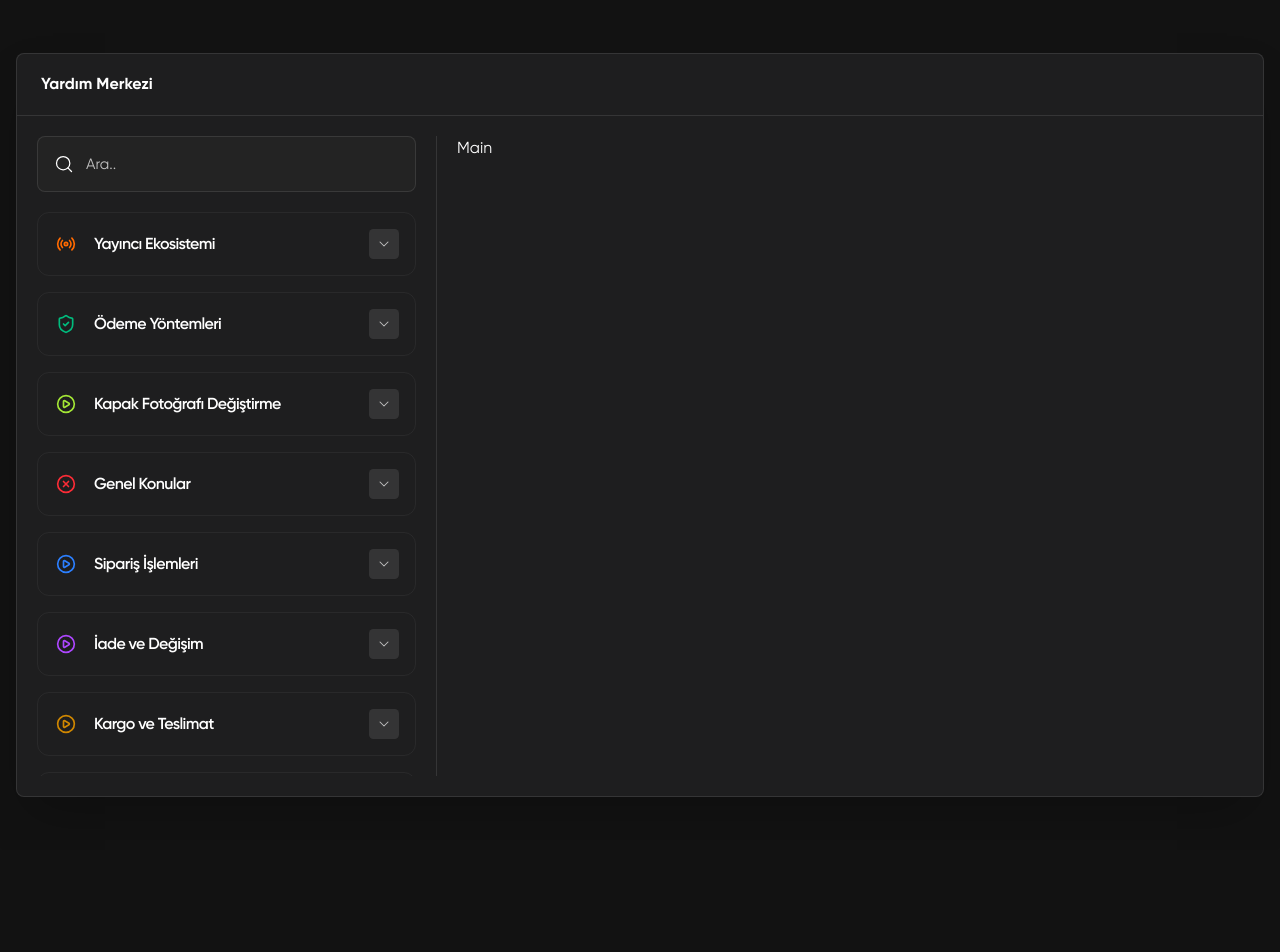
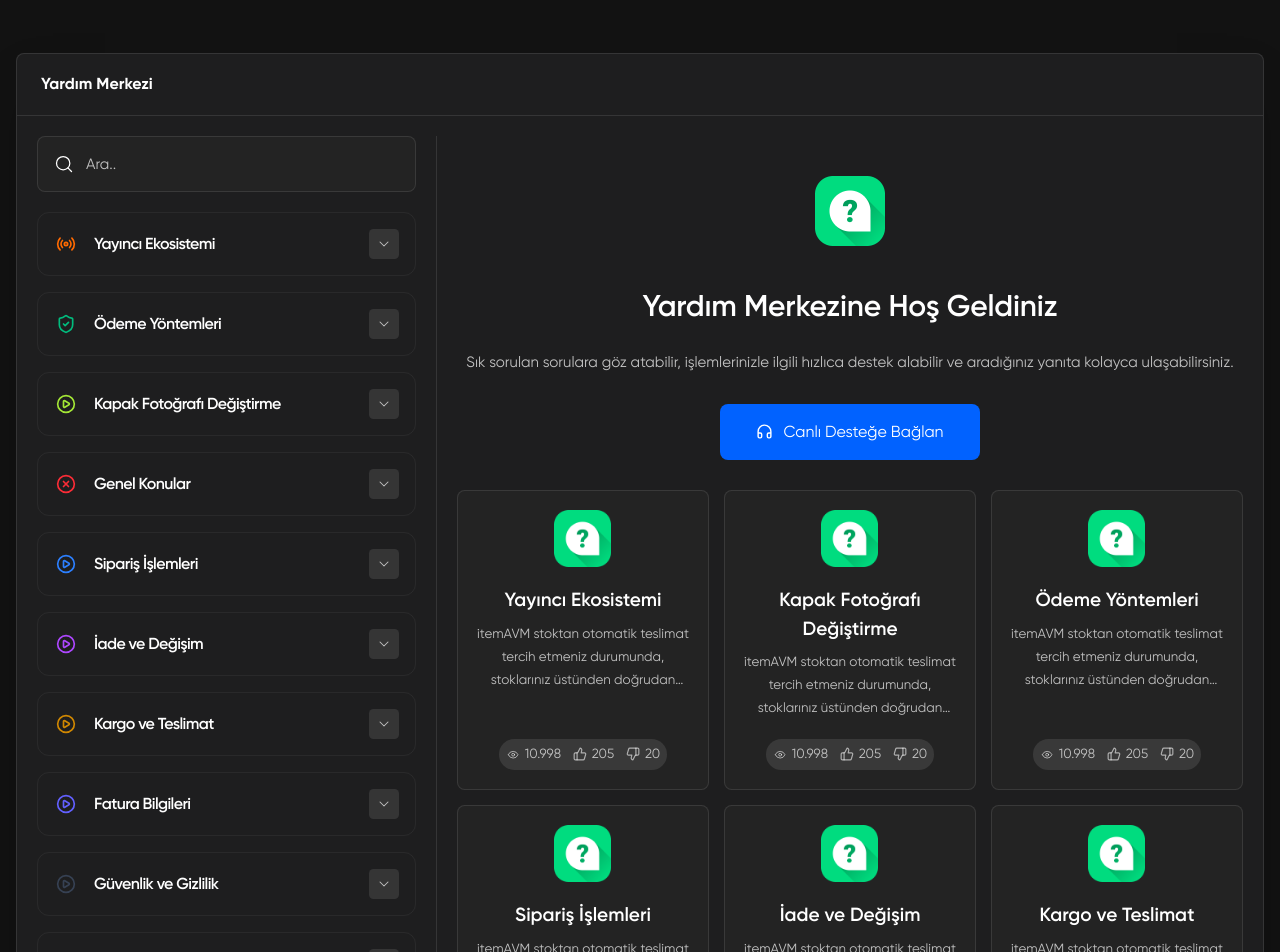
Before and after one commit to alperenkursun/help-center-app, a Next.js app: page / in a window 1280 px wide. Shown: the top 952 px of the page. Before the commit the page ends 850 px from the top, so only its background shows below. Built offline with nearby package versions, Linux system fonts and the light colour scheme.

Commit message:
feat: MainContent alanı tasarlandı ve bileşenlerine parçalanarak mimari düzen sağlandı - Implemented MainContent area and refactored into components for architectural consistency

```diff
--- /dev/null
+++ b/components/ArticleCard.tsx
@@ -0,0 +1,70 @@
+import Image from "next/image";
+import { Eye, ThumbsUp, ThumbsDown } from "lucide-react";
+
+export interface ArticleCardProps {
+  title: string;
+  summary: string;
+  views: string | number;
+  likes: string | number;
+  dislikes: string | number;
+  iconSrc: string;
+}
+
+export default function ArticleCard({
+  title,
+  summary,
+  views,
+  likes,
+  dislikes,
+  iconSrc,
+}: ArticleCardProps) {
+  return (
+    <button className="flex flex-col items-center text-center w-full bg-card-bg border-[0.95px] border-white/10 rounded-[7.63px] p-[19.08px] gap-[19.08px] cursor-pointer hover:border-white/20 hover:bg-white/20 transition-all focus:outline-none group">
+
+      <div className="w-[57.23px] h-[57.23px] shrink-0">
+        <Image
+          src={iconSrc}
+          alt={title}
+          width={57}
+          height={57}
+          className="object-contain"
+        />
+      </div>
+
+      <div className="flex flex-col gap-2 w-full">
+        <h3 className="text-[19.08px] leading-[28.61px] font-semibold text-white">
+          {title}
+        </h3>
+        <p className="text-[13.35px] leading-[22.89px] font-medium text-text-secondary line-clamp-3">
+          {summary}
+        </p>
+      </div>
+
+      <div className="flex items-center h-[30.52px] rounded-[98.24px] bg-white/10 p-[6.68px] gap-3 mt-auto">
+
+        <div className="flex items-center gap-[4.77px]">
+          <Eye className="w-[14.31px] h-[11.45px] text-white/60" strokeWidth={2} />
+          <span className="text-[13.35px] font-medium text-text-secondary">
+            {views}
+          </span>
+        </div>
+
+        <div className="flex items-center gap-[4.77px]">
+          <ThumbsUp className="w-3.5 h-3.5 text-white/60" strokeWidth={2} />
+          <span className="text-[13.35px] font-medium text-text-secondary">
+            {likes}
+          </span>
+        </div>
+
+        <div className="flex items-center gap-[4.77px]">
+          <ThumbsDown className="w-3.5 h-3.5 text-white/60" strokeWidth={2} />
+          <span className="text-[13.35px] font-medium text-text-secondary">
+            {dislikes}
+          </span>
+        </div>
+
+      </div>
+
+    </button>
+  );
+}
--- a/components/MainContent.tsx
+++ b/components/MainContent.tsx
@@ -1,7 +1,114 @@
+import WelcomeHero from "./WelcomeHero";
+import SupportButton from "./SupportButton";
+import ArticleCard from "./ArticleCard";
+
+const MOCK_ARTICLES = [
+  {
+    id: "1",
+    title: "Yayıncı Ekosistemi",
+    summary: "itemAVM stoktan otomatik teslimat tercih etmeniz durumunda, stoklarınız üstünden doğrudan teslimat...",
+    views: "10.998",
+    likes: 205,
+    dislikes: 20,
+    iconSrc: "/images/icon.png",
+  },
+  {
+    id: "2",
+    title: "Kapak Fotoğrafı Değiştirme",
+    summary: "itemAVM stoktan otomatik teslimat tercih etmeniz durumunda, stoklarınız üstünden doğrudan teslimat...",
+    views: "10.998",
+    likes: 205,
+    dislikes: 20,
+    iconSrc: "/images/icon.png",
+  },
+  {
+    id: "3",
+    title: "Ödeme Yöntemleri",
+    summary: "itemAVM stoktan otomatik teslimat tercih etmeniz durumunda, stoklarınız üstünden doğrudan teslimat...",
+    views: "10.998",
+    likes: 205,
+    dislikes: 20,
+    iconSrc: "/images/icon.png",
+  },
+  {
+    id: "4",
+    title: "Sipariş İşlemleri",
+    summary: "itemAVM stoktan otomatik teslimat tercih etmeniz durumunda, stoklarınız üstünden doğrudan teslimat...",
+    views: "10.998",
+    likes: 205,
+    dislikes: 20,
+    iconSrc: "/images/icon.png",
+  },
+  {
+    id: "5",
+    title: "İade ve Değişim",
+    summary: "itemAVM stoktan otomatik teslimat tercih etmeniz durumunda, stoklarınız üstünden doğrudan teslimat...",
+    views: "10.998",
+    likes: 205,
+    dislikes: 20,
+    iconSrc: "/images/icon.png",
+  },
+  {
+    id: "6",
+    title: "Kargo ve Teslimat",
+    summary: "itemAVM stoktan otomatik teslimat tercih etmeniz durumunda, stoklarınız üstünden doğrudan teslimat...",
+    views: "10.998",
+    likes: 205,
+    dislikes: 20,
+    iconSrc: "/images/icon.png",
+  },
+  {
+    id: "7",
+    title: "Fatura Bilgileri",
+    summary: "itemAVM stoktan otomatik teslimat tercih etmeniz durumunda, stoklarınız üstünden doğrudan teslimat...",
+    views: "10.998",
+    likes: 205,
+    dislikes: 20,
+    iconSrc: "/images/icon.png",
+  },
+  {
+    id: "8",
+    title: "Güvenlik ve Gizlilik",
+    summary: "itemAVM stoktan otomatik teslimat tercih etmeniz durumunda, stoklarınız üstünden doğrudan teslimat...",
+    views: "10.998",
+    likes: 205,
+    dislikes: 20,
+    iconSrc: "/images/icon.png",
+  },
+  {
+    id: "9",
+    title: "Mobil Uygulama",
+    summary: "itemAVM stoktan otomatik teslimat tercih etmeniz durumunda, stoklarınız üstünden doğrudan teslimat...",
+    views: "10.998",
+    likes: 205,
+    dislikes: 20,
+    iconSrc: "/images/icon.png",
+  },
+];
+
 export default function MainContent() {
   return (
-    <section className="flex-1 pl-5">
-      Main
+    <section className="flex-1 pl-5 py-10 overflow-y-auto custom-scrollbar">
+      <div className="flex flex-col items-center text-center">
+
+        <WelcomeHero />
+        <SupportButton />
+
+        <div className="grid grid-cols-3 gap-3.75 w-full text-left">
+          {MOCK_ARTICLES.map((article) => (
+            <ArticleCard
+              key={article.id}
+              title={article.title}
+              summary={article.summary}
+              views={article.views}
+              likes={article.likes}
+              dislikes={article.dislikes}
+              iconSrc={article.iconSrc}
+            />
+          ))}
+        </div>
+
+      </div>
     </section>
   );
 }
--- a/components/Sidebar.tsx
+++ b/components/Sidebar.tsx
@@ -32,7 +32,7 @@ export default function Sidebar() {
   };
 
   return (
-    <aside className="w-100 pr-5 border-r border-border-dark shrink-0 flex flex-col h-[calc(100vh-160px)] max-h-200">
+    <aside className="w-100 pr-5 border-r border-border-dark shrink-0 flex flex-col">
 
       <div className="mb-5">
         <SearchInput />
--- /dev/null
+++ b/components/SupportButton.tsx
@@ -0,0 +1,14 @@
+import { Headphones } from "lucide-react";
+
+export default function SupportButton() {
+  return (
+    <button className="flex items-center justify-center gap-2.5 w-65 h-14 bg-brand-blue hover:bg-blue-600 transition-colors rounded-lg cursor-pointer mb-7.5 focus:outline-none">
+      <div className="flex items-center justify-center shrink-0">
+        <Headphones className="w-4.25 h-4.25 text-white" strokeWidth={2} />
+      </div>
+      <span className="font-medium text-[16px] leading-none text-white">
+        Canlı Desteğe Bağlan
+      </span>
+    </button>
+  );
+}
--- /dev/null
+++ b/components/WelcomeHero.tsx
@@ -0,0 +1,23 @@
+import Image from "next/image";
+
+export default function WelcomeHero() {
+  return (
+    <div className="flex flex-col items-center">
+      <div className="mb-10">
+        <Image
+          src="/images/icon.png"
+          alt="Yardım Merkezi"
+          width={70}
+          height={70}
+        />
+      </div>
+
+      <h1 className="text-[30px] leading-10 font-semibold text-white tracking-[-0.18px] mb-6">
+        Yardım Merkezine Hoş Geldiniz
+      </h1>
+      <p className="text-[15px] leading-6 font-medium text-text-secondary max-w-195 mb-7.5">
+        Sık sorulan sorulara göz atabilir, işlemlerinizle ilgili hızlıca destek alabilir ve aradığınız yanıta kolayca ulaşabilirsiniz.
+      </p>
+    </div>
+  );
+}
```
Also changed, not shown: public/images/icon.png (added).
